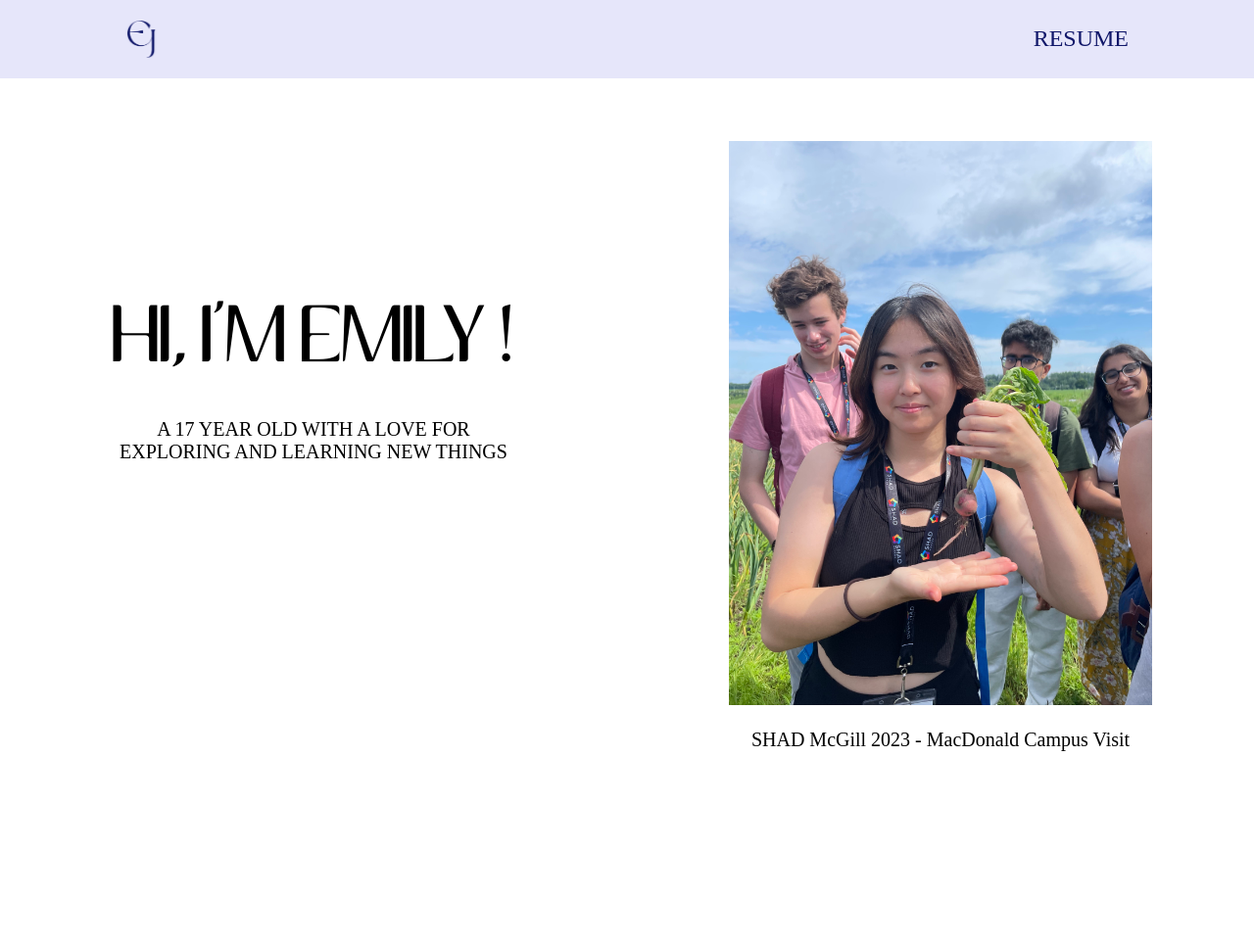
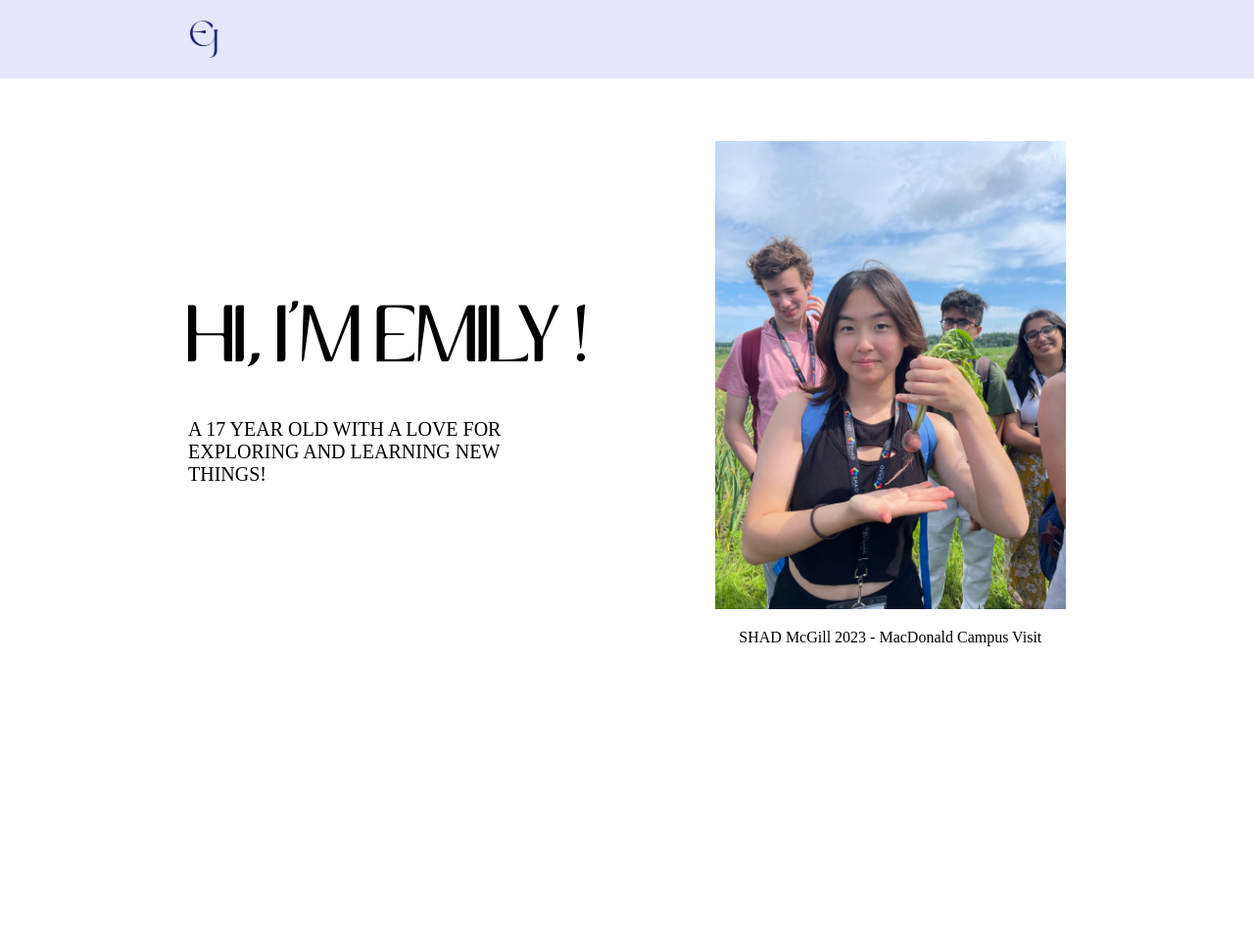
Before and after one commit to ej1ng/portfolio, a PHP site: page / in a window 1280 px wide. Shown: the top 966 px of the page at 98% size. Run offline with PHP 8.4, Linux system fonts and the light colour scheme.

Commit message:
update margins and css

```diff
--- a/index.html
+++ b/index.html
@@ -15,7 +15,7 @@
     <body>
         <div class="screen">
             <!--Navbar container-->
-            <div class="navWrap">
+
             <div class="navBar">
                 <div class="navLogo">
                     <a href="index.html">
@@ -25,11 +25,11 @@
 
                 <div class="navOptions">
                     <a href="https://drive.google.com/file/d/1T2wCn-8usloC5eYC8ELUD7y1l_KW6Bb7/view?usp=sharing"class="button">
-                            RESUME
+
                     </a>
                 </div>
             </div>
-            </div>
+
 
             <div class="contentBlock">
                 <!--Introduction section-->
@@ -38,14 +38,21 @@
                         <div id="introText">
                             HI, I'M EMILY !
                         </div>
-                        <div class="descriptionBox" id="bodyText">
-                            A 17 YEAR OLD WITH A LOVE FOR EXPLORING AND LEARNING NEW THINGS
+                        <div class="descriptionBox" id="introSubText">
+                            A 17 YEAR OLD WITH A LOVE FOR EXPLORING AND LEARNING NEW THINGS!
                         </div>
+
                     </div>
 
                     <div class="rightBlock">
+
                         <img id="me" src="images/me.png">
+
+
+
+                        <div class="captionBox">
                             <p id="bodyText">SHAD McGill 2023 - MacDonald Campus Visit</p>
+                        </div>
                     </div>
                 </div>
 
--- a/styles.css
+++ b/styles.css
@@ -17,21 +17,15 @@ body {
     display: block;
     text-align: center;
 }
-.navWrap {
+.navBar {
     display: flex;
-    width: 100vw;
+    width: 70vw;
     height: 10vh;
     align-items: center;
     justify-content: center;
     background-color: lavender;
-}
-.navBar {
-    display: flex;
-    width: 80vw;
-    height: 7vh;
-    align-items: center;
-    justify-content: center;
-    background-color: lavender;
+    padding-left: 15%;
+    padding-right: 15%;
 }
 .navOptions {
     display: flex;
@@ -53,7 +47,7 @@ body {
 }
 .button {
     display: block;
-    font-family: Skia;
+    font-family: Poppins;
     color: #101769;
     text-align: center;
     text-decoration: none;
@@ -71,30 +65,31 @@ body {
 .contentBlock{
     display: block;
     height: 200vh;
-    width: 100vw;
+    width: 70vw;
+    padding-left: 15%;
+    padding-right: 15%;
 }
 .introContent {
     height: 90vh;
-    width: 100vw;
+    width: 70vw;
     display: flex;
     align-items: center;
+    justify-content: center;
 }
 .rightBlock {
     height: 90vh;
-    width: 50vw;
+    width: 35vw;
     display: block;
 }
 .leftBlock {
     height: 90vh;
-    width: 50vw;
-    display: block;
+    width: 35vw;
+    text-align: left;
 }
 .descriptionBox {
-    display: block;
+    display: flex;
     width: 50vh;
-    justify-content: center;
-    margin: auto;
-    padding-top: 5vh;
+    text-align: left;
 }
 #introText {
     font-size: 9vh;
@@ -102,18 +97,27 @@ body {
     color: black;
     animation: transitionIn 1s;
     padding-top: 28vh;
+    padding-bottom: 5vh;
+}
+#introSubText {
+    font-size: 2.5vh;
+    font-family: Poppins;
+    color: black;
+    animation: transitionIn 1s;
 }
 #bodyText {
-    font-size: 2.5vh;
-    font-family: Skia;
+    font-size: 2vh;
+    font-family: Poppins;
     color: black;
     animation: transitionIn 1s;
+    padding-left: 20%;
 }
 #me {
     max-width: 80%;
     max-height: 80%;
     animation: transitionIn 1s;
     padding-top: 8vh;
+    padding-left: 20%;
 }
 .expContent {
     display: flex;
```
Also changed, not shown: other parts of styles.css (+42 -5 lines). Lines whose indentation alone changed are shown as unchanged.
